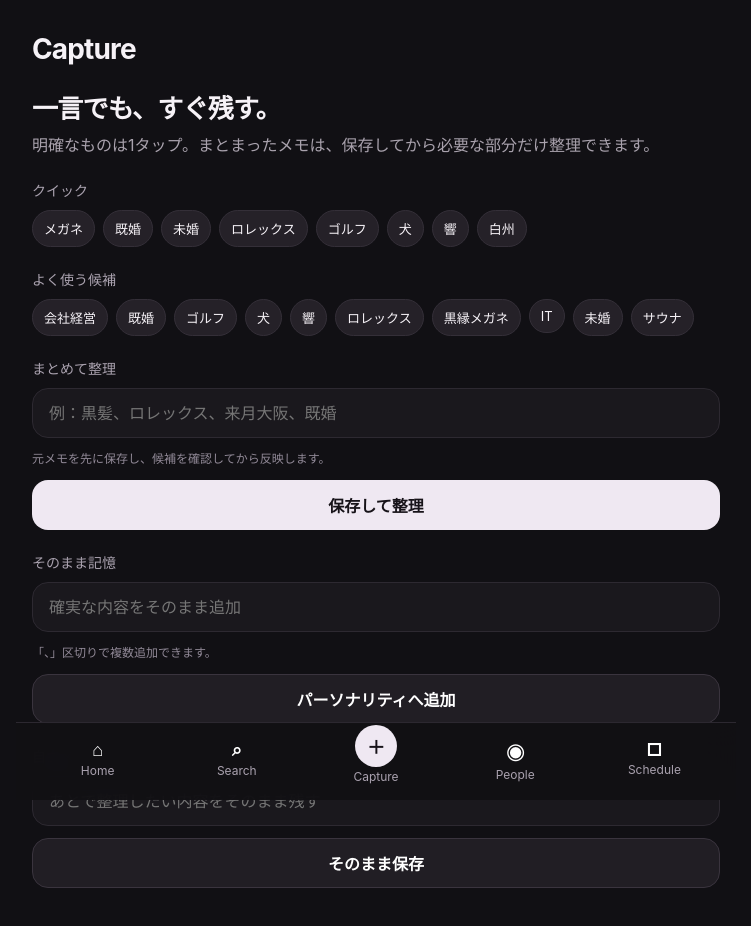
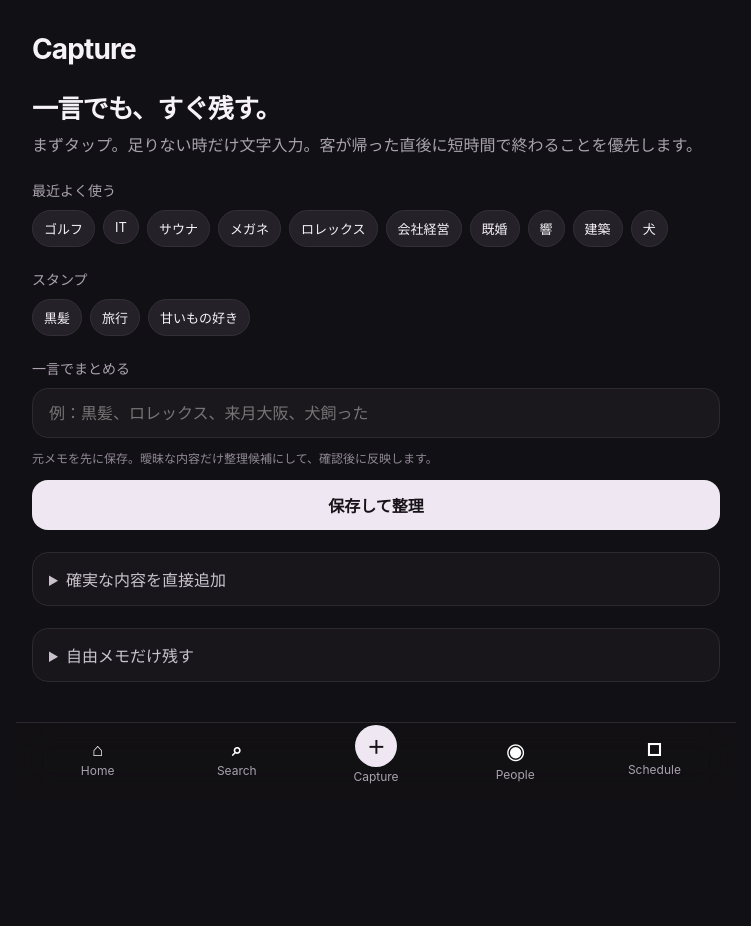
Before and after one commit to karukimori-wq/Velvet, a Next.js app: page /capture in a window 1280 px wide. Shown: the top 926 px of the page, without its empty margins (264-1015 px from the left). After the commit the page ends 800 px from the top, so only its background shows below. Built offline with nearby package versions, Linux system fonts and the light colour scheme.

Commit message:
Prioritize learned stamps in Capture UX

```diff
--- a/app/capture/page.tsx
+++ b/app/capture/page.tsx
@@ -1,18 +1,31 @@
 import Link from "next/link";
 import { BottomNav } from "@/components/bottom-nav";
 import { getRequestIdentity } from "@/lib/auth/request-identity";
-import { getPersonStore, listPeopleStore } from "@/lib/person-store";
+import { getPersonStore } from "@/lib/person-store";
+import { getCaptureSuggestions } from "@/lib/capture-repository";
 import { captureAction, quickCaptureAction } from "./actions";
 import { organizeCaptureAction } from "./organize/actions";
 
 export default async function CapturePage({ searchParams }: { searchParams: Promise<{ personId?: string; saved?: string; error?: string }> }) {
   const { personId, saved, error } = await searchParams;
   const { ownerUserId } = await getRequestIdentity();
-  const [person, people] = await Promise.all([
+  const [person, suggestions] = await Promise.all([
     personId ? getPersonStore(personId, ownerUserId) : Promise.resolve(undefined),
-    listPeopleStore(ownerUserId),
+    getCaptureSuggestions(ownerUserId, personId, 18),
   ]);
-  const learned = Array.from(new Set(people.flatMap((item) => item.personality))).slice(0, 10);
+  const personSuggestions = suggestions.filter((item) => item.source === "person").slice(0, 8);
+  const recentSuggestions = suggestions.filter((item) => item.source === "recent").slice(0, 10);
+  const defaultSuggestions = suggestions.filter((item) => item.source === "default").slice(0, 10);
+
+  const stampGroup = (items: typeof suggestions) => (
+    <div className="chips">
+      {items.map((item) => (
+        <form action={quickCaptureAction.bind(null, personId, "knowledge", item.value)} key={item.value}>
+          <button className="chip chipButton" type="submit">{item.value}</button>
+        </form>
+      ))}
+    </div>
+  );
 
   return (
     <main className="shell">
@@ -20,40 +33,54 @@ export default async function CapturePage({ searchParams }: { searchParams: Prom
         <div className="brand">Capture</div>
         {person && <Link className="subtle" href={`/people/${person.id}`}>{person.name}</Link>}
       </header>
+
       <section className="hero">
-        <h1>{person ? `${person.name}の記憶を追加` : "一言でも、すぐ残す。"}</h1>
-        <p>明確なものは1タップ。まとまったメモは、保存してから必要な部分だけ整理できます。</p>
+        <h1>{person ? `${person.name}を思い出す材料を残す` : "一言でも、すぐ残す。"}</h1>
+        <p>まずタップ。足りない時だけ文字入力。客が帰った直後に短時間で終わることを優先します。</p>
       </section>
-      {saved && <div className="card successCard">保存しました</div>}
+
+      {saved && <div className="card successCard">保存しました。続けてタップできます。</div>}
       {error && <div className="formError">入力内容を確認してください。</div>}
-      <div className="sectionTitle">クイック</div>
-      <div className="chips">
-        {["メガネ", "既婚", "未婚", "ロレックス", "ゴルフ", "犬", "響", "白州"].map((value) => (
-          <form action={quickCaptureAction.bind(null, personId, "knowledge", value)} key={value}>
-            <button className="chip chipButton" type="submit">{value}</button>
-          </form>
-        ))}
-      </div>
-      {learned.length > 0 && <><div className="sectionTitle">よく使う候補</div><div className="chips">{learned.map((value) => (
-        <form action={quickCaptureAction.bind(null, personId, "knowledge", value)} key={value}><button className="chip chipButton" type="submit">{value}</button></form>
-      ))}</div></>}
-      <div className="sectionTitle">まとめて整理</div>
+
+      {personSuggestions.length > 0 && <>
+        <div className="sectionTitle">この人で使いそう</div>
+        {stampGroup(personSuggestions)}
+      </>}
+
+      {recentSuggestions.length > 0 && <>
+        <div className="sectionTitle">最近よく使う</div>
+        {stampGroup(recentSuggestions)}
+      </>}
+
+      {defaultSuggestions.length > 0 && <>
+        <div className="sectionTitle">スタンプ</div>
+        {stampGroup(defaultSuggestions)}
+      </>}
+
+      <div className="sectionTitle">一言でまとめる</div>
       <form action={organizeCaptureAction.bind(null, personId)} className="stack">
-        <input className="searchBox" name="value" placeholder="例：黒髪、ロレックス、来月大阪、既婚" autoComplete="off" />
-        <div className="formHint">元メモを先に保存し、候補を確認してから反映します。</div>
+        <input className="searchBox" name="value" placeholder="例：黒髪、ロレックス、来月大阪、犬飼った" autoComplete="off" />
+        <div className="formHint">元メモを先に保存。曖昧な内容だけ整理候補にして、確認後に反映します。</div>
         <button className="primaryButton" type="submit">保存して整理</button>
       </form>
-      <div className="sectionTitle">そのまま記憶</div>
-      <form action={captureAction.bind(null, personId, "knowledge")} className="stack">
-        <input className="searchBox" name="value" placeholder="確実な内容をそのまま追加" autoComplete="off" />
-        <div className="formHint">「、」区切りで複数追加できます。</div>
-        <button className="secondaryButton" type="submit">パーソナリティへ追加</button>
-      </form>
-      <div className="sectionTitle">自由メモ</div>
-      <form action={captureAction.bind(null, personId, "free_text")} className="stack">
-        <input className="searchBox" name="value" placeholder="あとで整理したい内容をそのまま残す" autoComplete="off" />
-        <button className="secondaryButton" type="submit">そのまま保存</button>
-      </form>
+
+      <details className="detailsCard">
+        <summary>確実な内容を直接追加</summary>
+        <form action={captureAction.bind(null, personId, "knowledge")} className="stack detailsBody">
+          <input className="searchBox" name="value" placeholder="例：黒髪、ロレックス、ゴルフ" autoComplete="off" />
+          <div className="formHint">「、」区切りでまとめて追加できます。</div>
+          <button className="secondaryButton" type="submit">パーソナリティへ追加</button>
+        </form>
+      </details>
+
+      <details className="detailsCard">
+        <summary>自由メモだけ残す</summary>
+        <form action={captureAction.bind(null, personId, "free_text")} className="stack detailsBody">
+          <input className="searchBox" name="value" placeholder="あとで整理したい内容" autoComplete="off" />
+          <button className="secondaryButton" type="submit">そのまま保存</button>
+        </form>
+      </details>
+
       <BottomNav />
     </main>
   );
```
